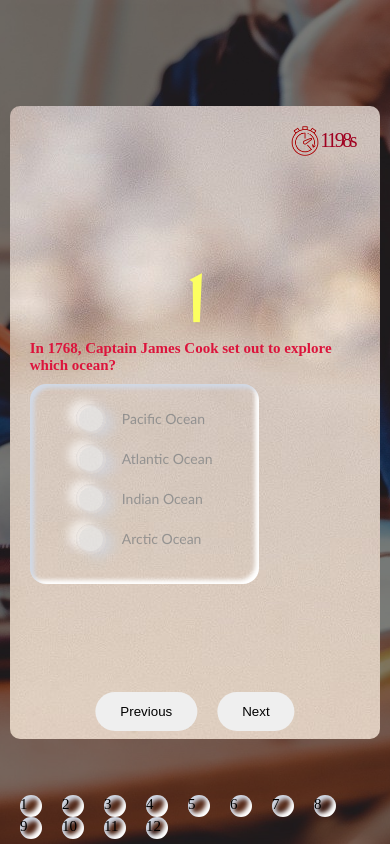
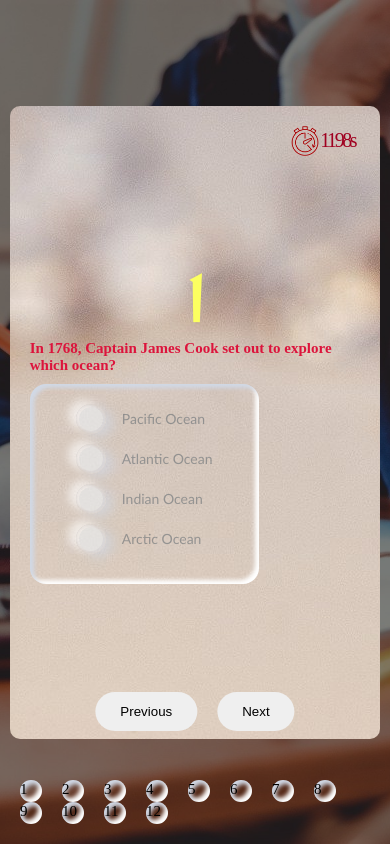
Before and after one commit to dotun-code-god/quiz_application, a plain HTML site: page index.html in a window 390 px wide. Both pictures are taken after a click on the button "Start Quiz". Drawn offline with Linux system fonts and the light colour scheme; a web font is replaced by a local one.

Commit message:
moved quiz status up

```diff
--- a/style.css
+++ b/style.css
@@ -358,7 +358,7 @@ input[placeholder] {
   }
 
   .quiz_status {
-    bottom: 10px;
+    bottom: 20px !important;
     left:20px !important;
     transform: translateX(0) !important;
     display: none;
```
